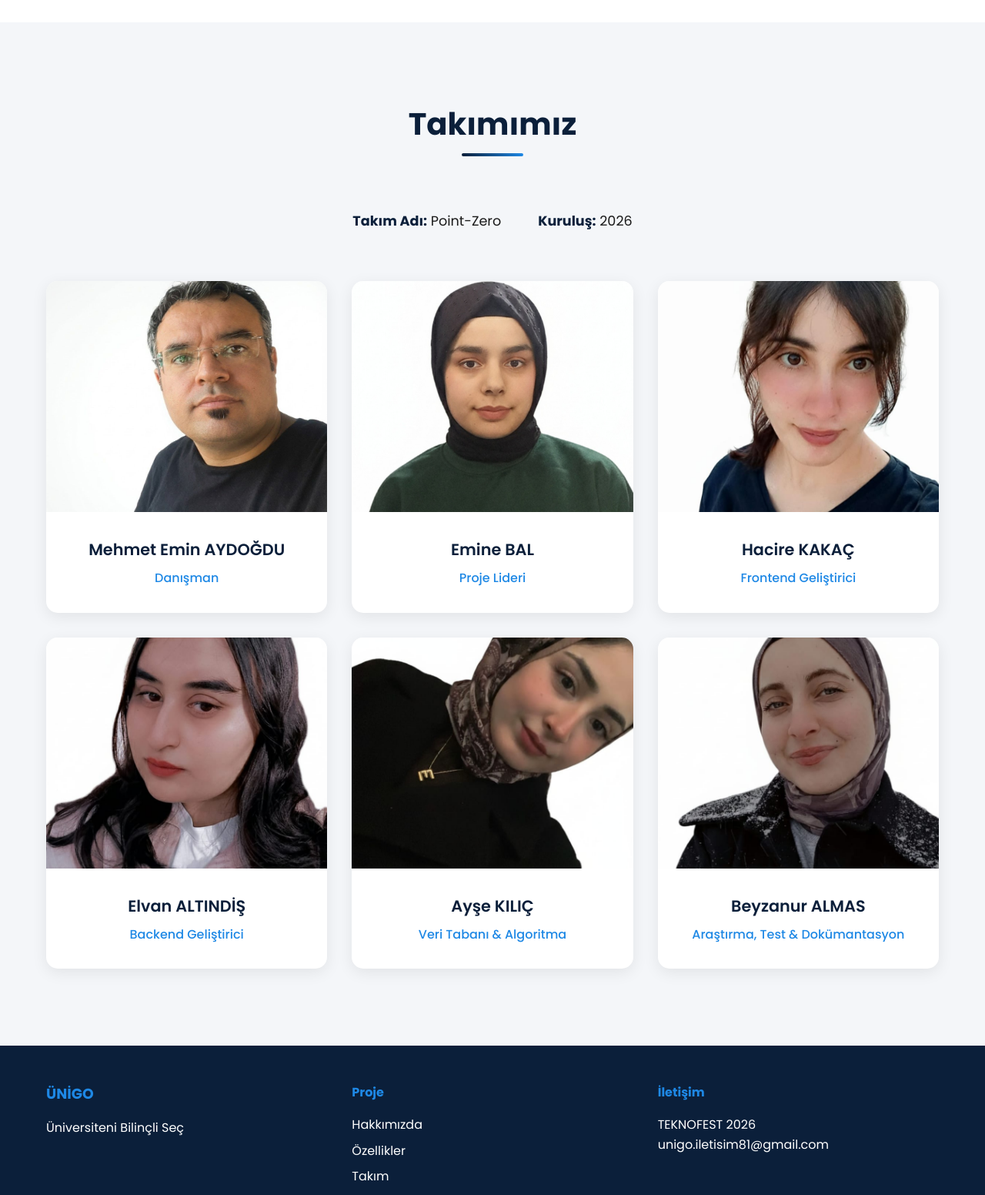
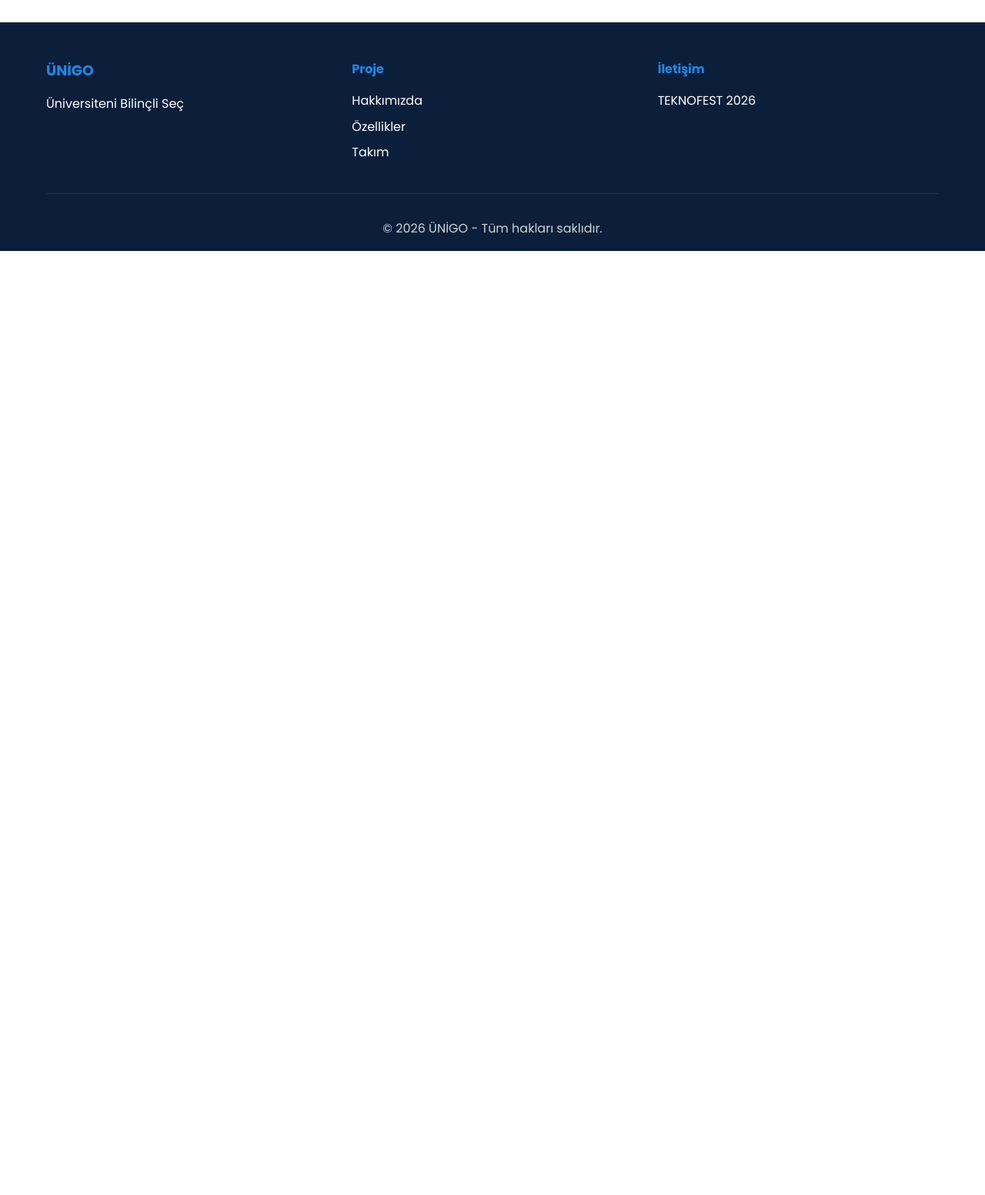
Before and after one commit to eminebal19/unigo-teknofest-2026, a plain HTML site: page index.html in a window 1280 px wide. Shown: the part 2400-3952 px from the top of the page at 77% size. After the commit the page ends 2726 px from the top, so only its background shows below. Drawn offline with Linux system fonts and the light colour scheme.

Commit message:
Update index.html

```diff
--- a/index.html
+++ b/index.html
@@ -156,82 +156,6 @@
             </div>
         </div>
     </section>
-
-    <!-- Takımımız -->
-    <section id="takim" class="team">
-        <div class="container">
-            <div class="team-header">
-                <h2 class="section-title">Takımımız</h2>
-                <div class="team-info">
-                    <p><strong>Takım Adı:</strong> Point-Zero</p>
-                    <p><strong>Kuruluş:</strong> 2026</p>
-                </div>
-            </div>
-            <div class="team-grid">
-                <!-- Danışman -->
-                <div class="team-card" onclick="window.location.href='uye1.html'">
-                    <div class="team-image">
-                        <img src="uye1.jpg" alt="Mehmet Emin AYDOĞDU">
-                    </div>
-                    <div class="team-content">
-                        <h3>Mehmet Emin AYDOĞDU</h3>
-                        <p class="team-role">Danışman</p>
-                    </div>
-                </div>
-                <!-- Proje Lideri -->
-                <div class="team-card" onclick="window.location.href='uye2.html'">
-                    <div class="team-image">
-                        <img src="uye2.jpg" alt="Emine BAL">
-                    </div>
-                    <div class="team-content">
-                        <h3>Emine BAL</h3>
-                        <p class="team-role">Proje Lideri</p>
-                    </div>
-                </div>
-                <!-- Frontend Geliştirici -->
-                <div class="team-card" onclick="window.location.href='uye3.html'">
-                    <div class="team-image">
-                        <img src="uye3.jpg" alt="Hacire KAKAÇ">
-                    </div>
-                    <div class="team-content">
-                        <h3>Hacire KAKAÇ</h3>
-                        <p class="team-role">Frontend Geliştirici</p>
-                    </div>
-                </div>
-                <!-- Backend Geliştirici -->
-                <div class="team-card" onclick="window.location.href='uye4.html'">
-                    <div class="team-image">
-                        <img src="uye4.jpg" alt="Elvan ALTINDİŞ">
-                    </div>
-                    <div class="team-content">
-                        <h3>Elvan ALTINDİŞ</h3>
-                        <p class="team-role">Backend Geliştirici</p>
-                    </div>
-                </div>
-                <!-- Veri Tabanı & Algoritma -->
-                <div class="team-card" onclick="window.location.href='uye5.html'">
-                    <div class="team-image">
-                        <img src="uye5.jpg" alt="Ayşe KILIÇ">
-                    </div>
-                    <div class="team-content">
-                        <h3>Ayşe KILIÇ</h3>
-                        <p class="team-role">Veri Tabanı & Algoritma</p>
-                    </div>
-                </div>
-                <!-- Araştırma, Test & Dokümantasyon -->
-                <div class="team-card" onclick="window.location.href='uye6.html'">
-                    <div class="team-image">
-                        <img src="uye6.jpg" alt="Beyzanur ALMAS">
-                    </div>
-                    <div class="team-content">
-                        <h3>Beyzanur ALMAS</h3>
-                        <p class="team-role">Araştırma, Test & Dokümantasyon</p>
-                    </div>
-                </div>
-            </div>
-        </div>
-    </section>
-
     <!-- Footer -->
     <footer class="footer">
         <div class="container">
@@ -251,7 +175,6 @@
                 <div class="footer-section">
                     <h4>İletişim</h4>
                     <p>TEKNOFEST 2026</p>
-                    <p>unigo.iletisim81@gmail.com</p>
                 </div>
             </div>
             <div class="footer-bottom">
```
